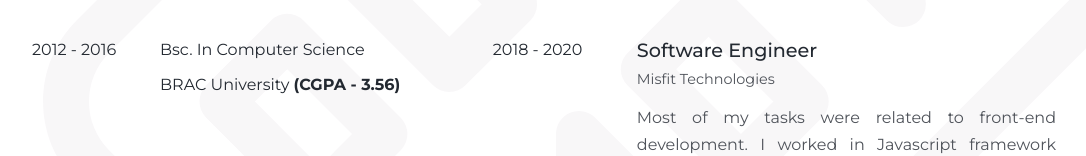
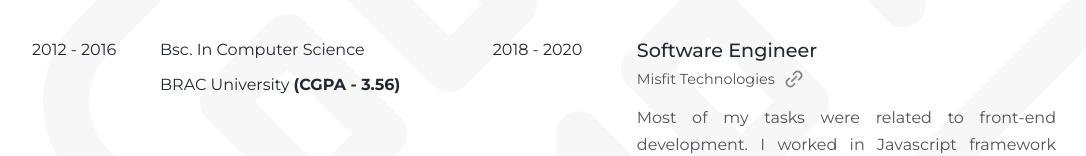
Before and after one commit to sazzadsazib/cv-online, a Vue app: page / in a window 1280 px wide. Shown: the part 644-800 px from the top of the page, without its empty margins (96-1182 px from the left). Built offline with nearby package versions, Linux system fonts and the light colour scheme.

Commit message:
fix: added link for company

```diff
--- a/src/components/elements/cvExperiance.vue
+++ b/src/components/elements/cvExperiance.vue
@@ -14,7 +14,7 @@
                     {{ experiance.designation }}
                 </p>
                 <p class="experiance-container__company-name">
-                    {{ experiance.companyname }}
+                    {{ experiance.companyname }} <a v-if="experiance.link" :href="experiance.link" rel="noreferrer noopener" target="_blank"><i class="company-link"></i></a>
                 </p>
                 <p class="experiance-container__description">
                     {{ experiance.description }}
@@ -53,12 +53,56 @@ export default {
     font-size: 0.9rem;
     margin-top: 0.5rem;
     color: #4f535a;
+    display: flex;
+    align-items: center;
+}
+.experiance-container__company-name > a > i {
+    margin-left: 15px;
+    cursor: pointer;
+    color: #4f535aae;
 }
 .experiance-container__description {
     text-align: justify;
     font-size: 1rem;
     color: #4f535a;
     line-height: 1.7rem;
+}
+
+/* icon */
+
+.company-link {
+    box-sizing: border-box;
+    position: relative;
+    display: block;
+    transform: rotate(-45deg) scale(var(--ggs, 1));
+    width: 8px;
+    height: 2px;
+    background: currentColor;
+    border-radius: 4px;
+}
+.company-link::after,
+.company-link::before {
+    content: '';
+    display: block;
+    box-sizing: border-box;
+    position: absolute;
+    border-radius: 3px;
+    width: 8px;
+    height: 10px;
+    border: 2px solid;
+    top: -4px;
+}
+.company-link::before {
+    border-right: 0;
+    border-top-left-radius: 40px;
+    border-bottom-left-radius: 40px;
+    left: -6px;
+}
+.company-link::after {
+    border-left: 0;
+    border-top-right-radius: 40px;
+    border-bottom-right-radius: 40px;
+    right: -6px;
 }
 
 /* just mobile */
@@ -70,7 +114,7 @@ export default {
         margin-top: 2rem;
     }
     .experiance-container__description {
-        margin-top: 1.2rem;;
+        margin-top: 1.2rem;
     }
 }
 </style>
--- a/src/cvdata.js
+++ b/src/cvdata.js
@@ -61,6 +61,7 @@ module.exports = {
             year: "2018 - 2020",
             designation: 'Software Engineer',
             companyname: 'Misfit Technologies',
+            link: 'https://misfit.tech',
             description:
                 'Most of my tasks were related to front-end development. I worked in Javascript framework ReactJS. Here most of the projects I had to create from scratch therefore I have good knowledge on product development and product flow. Also I have designed some of the logos for this company. Alice Labs is a sister concern of Misfit technologies. Worked in Projects such as Alice, Smart Bees & Bikri.  Worked mostly on social platform management front-end(Alice), survey Builder (Smart Bees), SME order management system (Bikri) etc. ',
         },
@@ -69,6 +70,7 @@ module.exports = {
             year: "2017 - 2018",
             designation: 'Software Engineer and UI/UX Designer',
             companyname: 'Mayalogy Ltd.',
+            link: 'https://www.maya.com.bd',
             description:
                 'Maya Apa is an anonymous messaging service where user can ask for an expert advice. I work there as a                frontend developer and UI/UX Designer. One of my best experience there was working with Facebook by Maya apa’s free basics site. I developed both frontend and backend also UI for their android app. Also did many frontend work like their dashboard for experts, designed UI &implemented their PWA using ReactJS.',
         },
```
